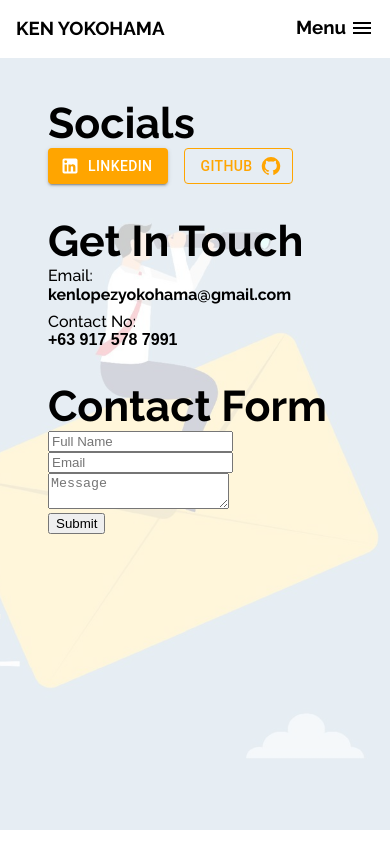
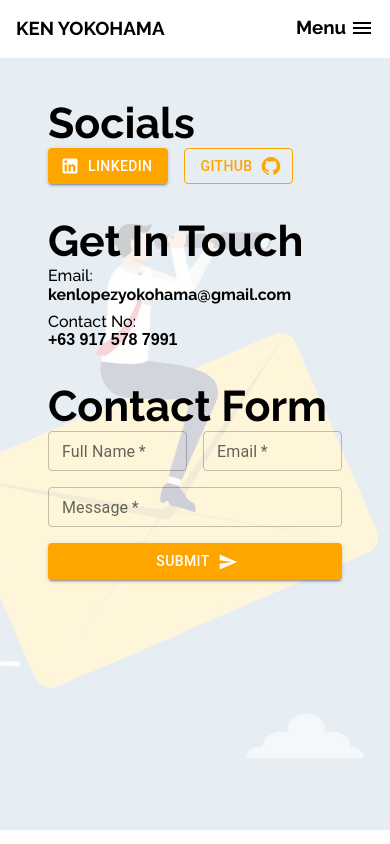
Before and after one commit to Ken-Yokohama/My-Portfolio, a React (Create React App) app: page /contact in a window 390 px wide. Built offline with nearby package versions, Linux system fonts and the light colour scheme.

Commit message:
Added Contact Form CSS and Responsiveness

```diff
--- a/src/pages/Contact.jsx
+++ b/src/pages/Contact.jsx
@@ -6,6 +6,8 @@ import GitHubIcon from "@mui/icons-material/GitHub";
 import LinkedInIcon from "@mui/icons-material/LinkedIn";
 import { CopyToClipboard } from "react-copy-to-clipboard";
 import Tooltip from "@mui/material/Tooltip";
+import TextField from "@mui/material/TextField";
+import SendIcon from "@mui/icons-material/Send";
 
 function Contact(props) {
     const [email, setEmail] = useState("kenlopezyokohama@gmail.com");
@@ -236,34 +238,75 @@ function Contact(props) {
                             </div>
                         </Box>
                     </div>
-                    <div>
+                    <div style={{ maxWidth: "550px" }}>
                         <h1>Contact Form</h1>
                         <form
                             action="https://formspree.io/f/xgedzljj"
                             method="POST"
+                            style={{
+                                display: "flex",
+                                flexDirection: "column",
+                                gap: "1rem",
+                            }}
                         >
-                            <input
+                            <Box
+                                style={{
+                                    display: "flex",
+                                    gap: "1rem",
+                                }}
+                            >
+                                <TextField
+                                    id="outlined-basic"
+                                    label="Full Name"
+                                    variant="outlined"
                                     type="text"
                                     name="Name"
-                                placeholder="Full Name"
+                                    size="small"
                                     required
+                                    fullWidth
                                 />
-                            <br />
-                            <input
+                                <TextField
+                                    id="outlined-basic"
+                                    label="Email"
+                                    variant="outlined"
                                     type="email"
                                     name="Email"
-                                placeholder="Email"
+                                    size="small"
                                     required
+                                    fullWidth
                                 />
-                            <br />
-                            <textarea
+                            </Box>
+                            <TextField
+                                id="outlined-basic"
+                                label="Message"
+                                variant="outlined"
                                 type="text"
                                 name="Message"
-                                placeholder="Message"
+                                size="small"
                                 required
+                                fullWidth
+                                multiline
                             />
-                            <br />
-                            <button type="submit">Submit</button>
+
+                            <motion.div
+                                whileHover={{ scale: 1.1 }}
+                                whileTap={{ scale: 0.9 }}
+                            >
+                                <Button
+                                    type="submit"
+                                    sx={{
+                                        backgroundColor: "#FFA500",
+                                        ":hover": {
+                                            backgroundColor: "#e39505",
+                                        },
+                                    }}
+                                    fullWidth
+                                    variant="contained"
+                                    endIcon={<SendIcon />}
+                                >
+                                    Submit
+                                </Button>
+                            </motion.div>
                         </form>
                     </div>
                 </Box>
```
Lines whose indentation alone changed are shown as unchanged.
